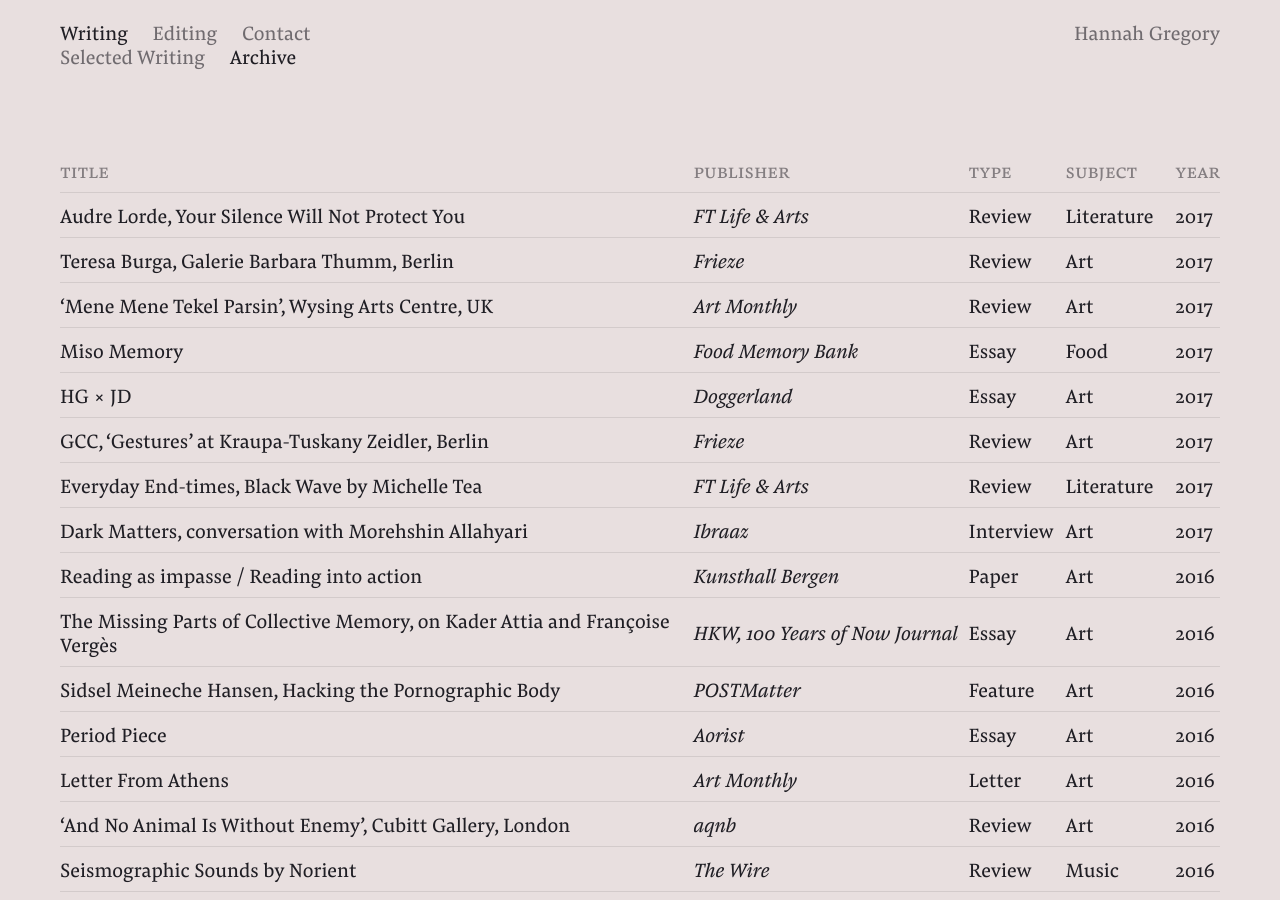
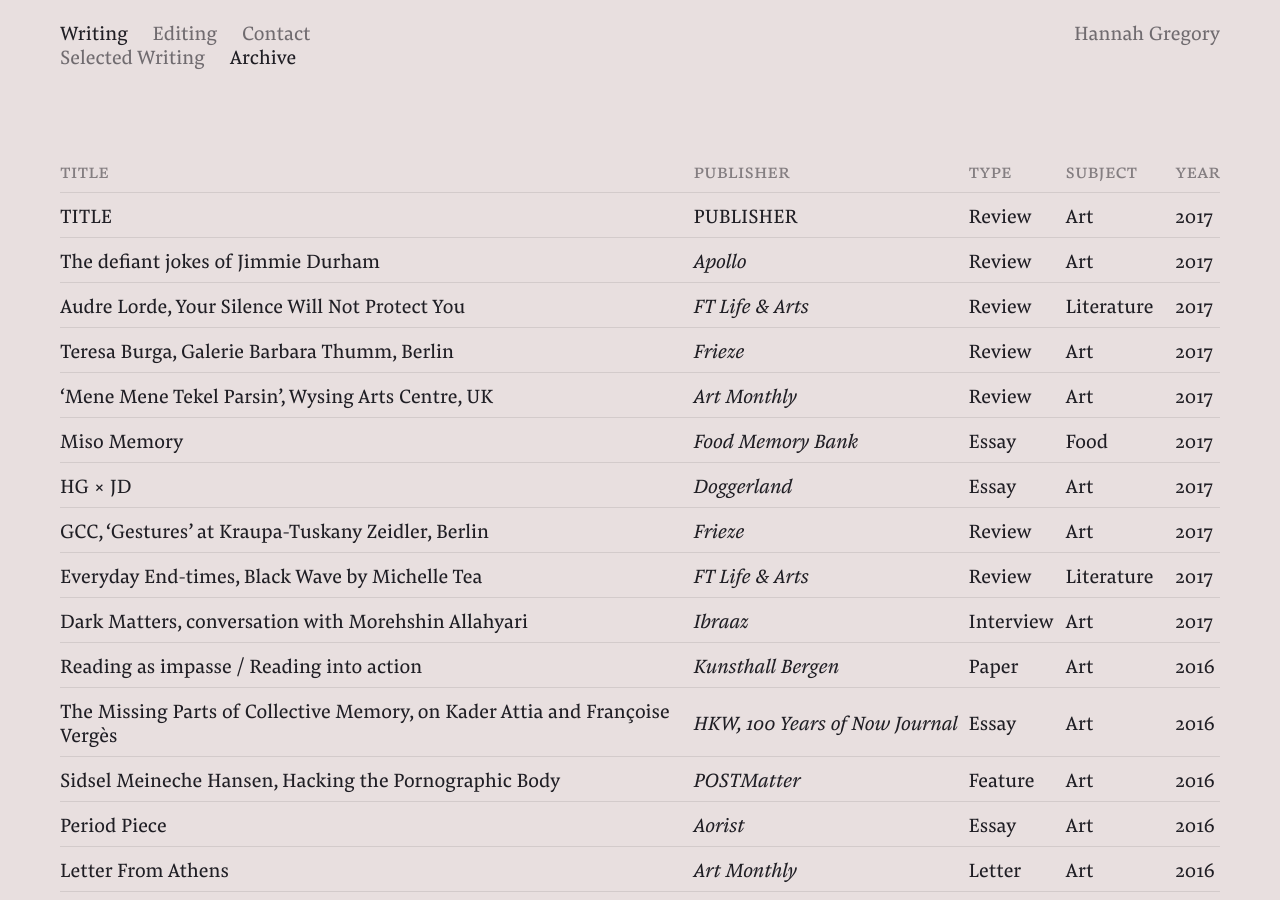
Before and after one commit to hg-site/hg-site.github.io, a Jekyll site: the page built from archive/index.markdown, in a window 1280 px wide and 900 px high. Built offline with Jekyll 4.4.1, drawn with Linux system fonts in a browser that asks for light colours.

Commit message:
Updated Index

```diff
--- a/archive/index.markdown
+++ b/archive/index.markdown
@@ -15,6 +15,23 @@
 </tr>
 </thead>
 <tbody class="list">
+
+<tr data-href="LINK ADDRESS TO WEBPAGE">
+	<td class="Aria Dean, American Medium, NYC">TITLE</td>
+	<td class="Flash Art">PUBLISHER</td>
+	<td class="type">Review</td>
+	<td class="subject">Art</td>
+	<td class="year">2017</td>
+</tr>
+
+<tr data-href="https://www.apollo-magazine.com/the-defiant-jokes-of-jimmie-durham/">
+	<td class="title">The defiant jokes of Jimmie Durham</td>
+	<td class="publisher">Apollo</td>
+	<td class="type">Review</td>
+	<td class="subject">Art</td>
+	<td class="year">2017</td>
+</tr>
+
 
 <tr data-href="https://www.ft.com/content/fed0a28c-a8fb-11e7-ab66-21cc87a2edde">
 	<td class="title">Audre Lorde, Your Silence Will Not Protect You</td>
```
